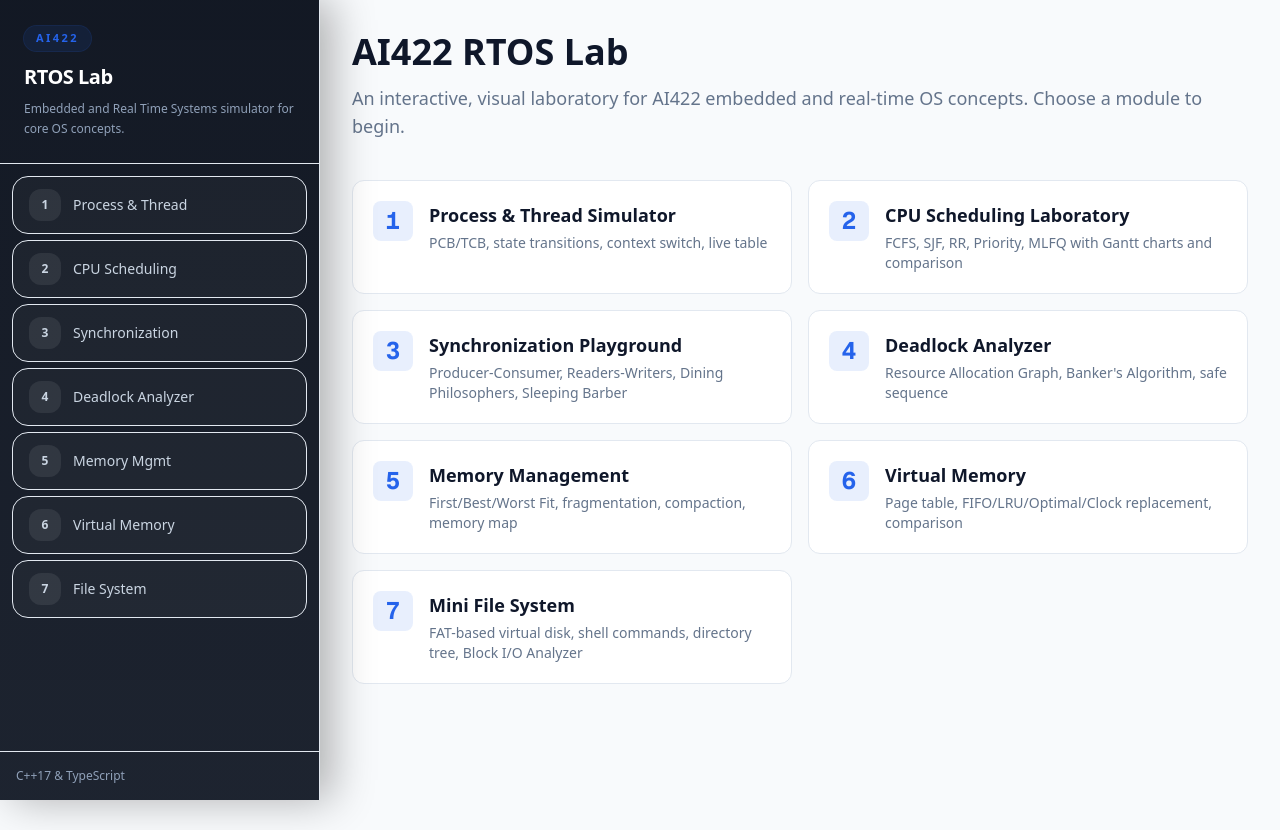
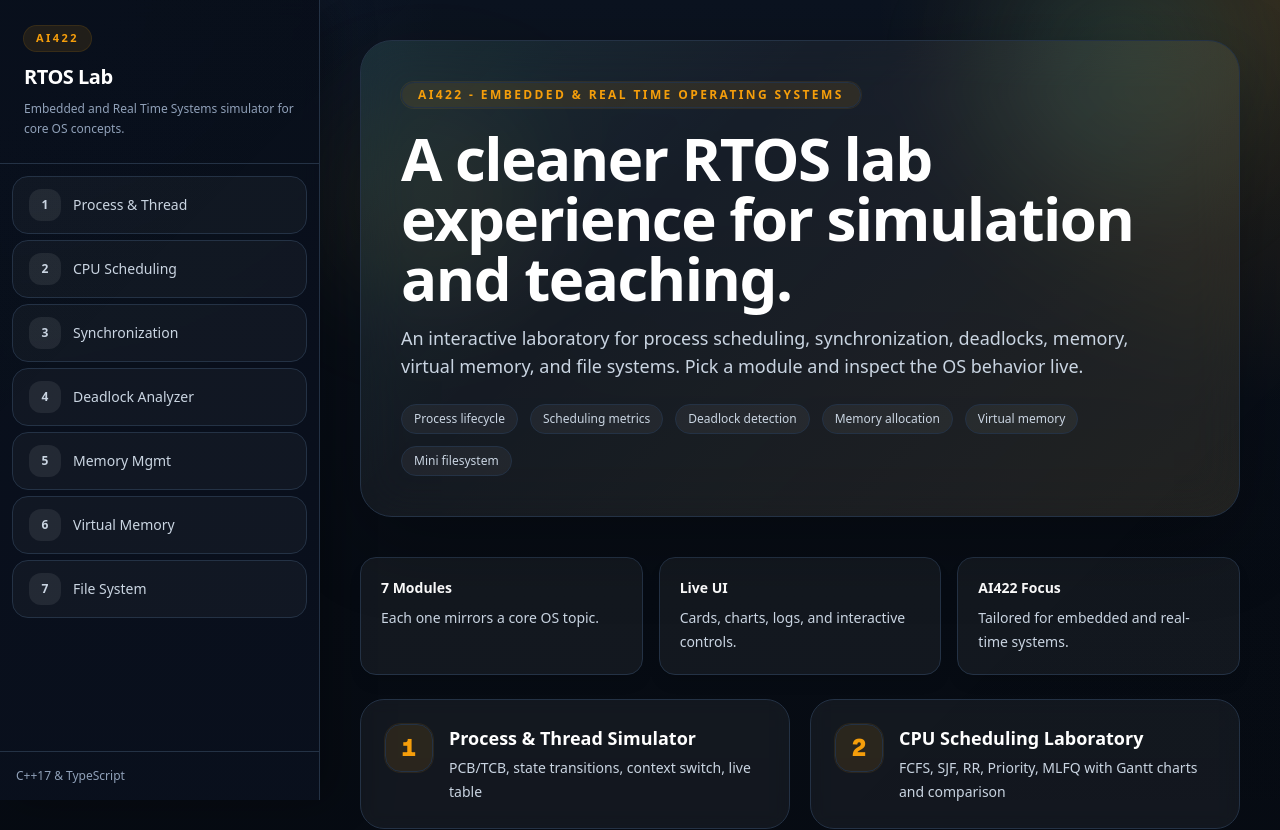
Before and after one commit to Ezatnasef/Mini-Operating-System-Simulator, a Next.js app in the folder web/: page / in a window 1280 px wide. Shown: the top 830 px of the page. Before the commit the page ends 800 px from the top, so only its background shows below. Built offline with nearby package versions, Linux system fonts and the light colour scheme.

Commit message:
Finalize UI theme and headers

```diff
--- a/web/src/app/deadlock/page.tsx
+++ b/web/src/app/deadlock/page.tsx
@@ -1,6 +1,7 @@
 "use client";
 import { useState, useMemo, useCallback } from "react";
 import { BankersInput, BankersResult, bankersSafe, bankersDemo, createRAG, detectCycle, RAGState } from "@/lib/deadlock";
+import ModuleHeader from "@/components/ModuleHeader";
 
 function RAGTab() {
   const [rag, setRag] = useState<RAGState>(createRAG());
@@ -244,8 +245,18 @@ function BankersTab() {
 export default function DeadlockPage() {
   const [tab, setTab] = useState<"rag" | "bankers">("rag");
   return (
-    <div className="p-6 max-w-5xl mx-auto space-y-6">
-      <h1 className="text-3xl font-bold">Deadlock Analyzer</h1>
+    <div className="relative p-6 md:p-8 max-w-7xl mx-auto space-y-6">
+      <ModuleHeader
+        eyebrow="Module 4"
+        title="Deadlock Analyzer"
+        description="Explore resource allocation graphs and Banker's Algorithm with cycle detection, safe sequences, and step-by-step reasoning."
+        chips={[
+          "Cycle detection",
+          "RAG view",
+          "Banker's algorithm",
+          "Safe sequence",
+        ]}
+      />
       <div className="flex gap-1 border-b border-border">
         {[["rag", "Resource Allocation Graph"], ["bankers", "Banker's Algorithm"]] .map(([k, label]) => (
           <button key={k} onClick={() => setTab(k as typeof tab)}
--- a/web/src/app/filesystem/page.tsx
+++ b/web/src/app/filesystem/page.tsx
@@ -3,6 +3,7 @@ import { useState, useRef, useEffect, useCallback } from "react";
 import { MiniFS, FsEntry } from "@/lib/filesystem";
 import { analyzeIO, resolvePosition, OPERATIONS, IOResult, Operation, AnalysisConfig, DEFAULT_CONFIG } from "@/lib/fs-io-cost";
 import { BarChart, Bar, XAxis, YAxis, CartesianGrid, Tooltip, Legend, ResponsiveContainer } from "recharts";
+import ModuleHeader from "@/components/ModuleHeader";
 
 function FileTree({ entry, depth = 0 }: { entry: FsEntry; depth?: number }) {
   const [open, setOpen] = useState(depth < 2);
@@ -232,8 +233,18 @@ export default function FilesystemPage() {
   };
 
   return (
-    <div className="p-6 max-w-5xl mx-auto space-y-4">
-      <h1 className="text-3xl font-bold">Mini File System</h1>
+    <div className="relative p-6 md:p-8 max-w-7xl mx-auto space-y-6">
+      <ModuleHeader
+        eyebrow="Module 7"
+        title="Mini File System"
+        description="Work with a FAT-like virtual disk through a shell-style terminal and compare file operation I/O costs across allocation strategies."
+        chips={[
+          "FAT-like structure",
+          "Shell commands",
+          "Directory tree",
+          "Block I/O analyzer",
+        ]}
+      />
 
       <div className="flex gap-1 border-b border-border">
         <button onClick={() => setTab("terminal")}
--- a/web/src/app/globals.css
+++ b/web/src/app/globals.css
@@ -1,45 +1,23 @@
 @import "tailwindcss";
 
 :root {
-  --background: #f8fafc;
-  --foreground: #0f172a;
-  --card: #ffffff;
-  --card-foreground: #0f172a;
-  --primary: #2563eb;
+  --background: #070c14;
+  --foreground: #e5edf7;
+  --card: #0f1723;
+  --card-foreground: #e5edf7;
+  --primary: #f59e0b;
   --primary-foreground: #ffffff;
-  --secondary: #f1f5f9;
-  --secondary-foreground: #0f172a;
-  --muted: #f1f5f9;
-  --muted-foreground: #64748b;
-  --accent: #f1f5f9;
-  --accent-foreground: #0f172a;
-  --destructive: #ef4444;
-  --border: #e2e8f0;
-  --ring: #2563eb;
-  --success: #22c55e;
+  --secondary: #162130;
+  --secondary-foreground: #e5edf7;
+  --muted: #131d2a;
+  --muted-foreground: #90a0b5;
+  --accent: #1b2b3e;
+  --accent-foreground: #e5edf7;
+  --destructive: #f87171;
+  --border: #243245;
+  --ring: #f59e0b;
+  --success: #4ade80;
   --warning: #f59e0b;
-}
-
-@media (prefers-color-scheme: dark) {
-  :root {
-    --background: #0f172a;
-    --foreground: #f8fafc;
-    --card: #1e293b;
-    --card-foreground: #f8fafc;
-    --primary: #3b82f6;
-    --primary-foreground: #ffffff;
-    --secondary: #1e293b;
-    --secondary-foreground: #f8fafc;
-    --muted: #1e293b;
-    --muted-foreground: #94a3b8;
-    --accent: #1e293b;
-    --accent-foreground: #f8fafc;
-    --destructive: #ef4444;
-    --border: #334155;
-    --ring: #3b82f6;
-    --success: #22c55e;
-    --warning: #f59e0b;
-  }
 }
 
 @theme inline {
@@ -69,8 +47,31 @@
 }
 
 body {
-  background: var(--background);
+  background:
+    radial-gradient(circle at top left, rgba(125, 166, 255, 0.10), transparent 24%),
+    radial-gradient(circle at top right, rgba(245, 158, 11, 0.16), transparent 22%),
+    linear-gradient(180deg, #0b1320 0%, #070c14 45%, #050910 100%);
   color: var(--foreground);
+}
+
+body::before {
+  content: "";
+  position: fixed;
+  inset: 0;
+  pointer-events: none;
+  background-image: linear-gradient(rgba(148, 163, 184, 0.045) 1px, transparent 1px), linear-gradient(90deg, rgba(148, 163, 184, 0.045) 1px, transparent 1px);
+  background-size: 42px 42px;
+  mask-image: linear-gradient(180deg, rgba(0, 0, 0, 0.4), transparent 78%);
+  opacity: 0.18;
+}
+
+body::after {
+  content: "";
+  position: fixed;
+  inset: 0;
+  pointer-events: none;
+  background: linear-gradient(135deg, rgba(255, 255, 255, 0.02), transparent 34%, rgba(255, 255, 255, 0.01));
+  opacity: 0.24;
 }
 
 ::-webkit-scrollbar { width: 6px; height: 6px; }
--- a/web/src/app/layout.tsx
+++ b/web/src/app/layout.tsx
@@ -8,14 +8,14 @@ const geistMono = Geist_Mono({ variable: "--font-geist-mono", subsets: ["latin"]
 
 export const metadata: Metadata = {
   title: "AI422 RTOS Lab",
-  description: "Interactive Operating System Concepts Laboratory",
+  description: "AI422 embedded and real-time operating systems laboratory",
 };
 
 export default function RootLayout({ children }: { children: React.ReactNode }) {
   return (
     <html lang="en">
       <body className={`${geistSans.variable} ${geistMono.variable} antialiased`}>
-        <div className="flex min-h-screen">
+        <div className="flex min-h-screen text-slate-100">
           <Sidebar />
           <main className="flex-1 overflow-auto">{children}</main>
         </div>
--- a/web/src/app/memory/page.tsx
+++ b/web/src/app/memory/page.tsx
@@ -6,6 +6,7 @@ import {
   deallocate, compact, externalFragmentation, totalFree,
   createFragmentedDemo, previewAllocation, AllocResult,
 } from "@/lib/memory";
+import ModuleHeader from "@/components/ModuleHeader";
 
 const COLORS = ["#3b82f6","#ef4444","#22c55e","#f59e0b","#a855f7","#ec4899","#14b8a6","#f97316","#6366f1","#84cc16"];
 const TOTAL = 1024;
@@ -144,8 +145,18 @@ export default function MemoryPage() {
   const freeHoles = blocks.filter(b => b.pid === -1);
 
   return (
-    <div className="p-6 max-w-5xl mx-auto space-y-6">
-      <h1 className="text-3xl font-bold">Memory Management</h1>
+    <div className="relative p-6 md:p-8 max-w-7xl mx-auto space-y-6">
+      <ModuleHeader
+        eyebrow="Module 5"
+        title="Memory Management"
+        description="Simulate first fit, best fit, and worst fit allocation, fragmentation, compaction, and a detailed memory map."
+        chips={[
+          "First / best / worst fit",
+          "Fragmentation",
+          "Compaction",
+          "Memory map",
+        ]}
+      />
 
       <div className="flex flex-wrap gap-3 items-end">
         <label className="space-y-1"><span className="text-xs text-muted-foreground">Size</span>
--- a/web/src/app/page.tsx
+++ b/web/src/app/page.tsx
@@ -12,27 +12,67 @@ const modules = [
 
 export default function Home() {
   return (
-    <div className="p-8 max-w-5xl mx-auto">
-      <div className="mb-10">
-        <h1 className="text-4xl font-bold mb-3">AI422 RTOS Lab</h1>
-        <p className="text-lg text-muted-foreground">
-          An interactive, visual laboratory for AI422 embedded and real-time OS concepts. Choose a module to begin.
-        </p>
+    <div className="relative p-6 md:p-10 max-w-7xl mx-auto">
+      <div className="absolute -top-14 right-10 h-60 w-60 rounded-full bg-teal-300/10 blur-3xl pointer-events-none" />
+      <div className="absolute top-28 left-6 h-44 w-44 rounded-full bg-amber-300/10 blur-3xl pointer-events-none" />
+
+      <div className="mb-10 rounded-[2rem] border border-white/10 bg-white/5 backdrop-blur-xl shadow-[0_24px_80px_rgba(0,0,0,0.28)] p-8 md:p-10 relative overflow-hidden">
+        <div className="absolute inset-0 bg-[linear-gradient(135deg,rgba(45,212,191,0.08),transparent_34%,rgba(251,191,36,0.06))]" />
+        <div className="relative max-w-3xl">
+          <div className="inline-flex items-center rounded-full border border-primary/20 bg-primary/10 px-4 py-1 text-xs font-semibold uppercase tracking-[0.2em] text-primary ring-1 ring-primary/10">
+            AI422 - Embedded & Real Time Operating Systems
+          </div>
+          <h1 className="mt-5 text-4xl md:text-6xl font-black tracking-tight text-white">
+            A cleaner RTOS lab experience for simulation and teaching.
+          </h1>
+          <p className="mt-4 text-base md:text-lg leading-7 text-slate-300">
+            An interactive laboratory for process scheduling, synchronization, deadlocks,
+            memory, virtual memory, and file systems. Pick a module and inspect the OS behavior live.
+          </p>
+          <div className="mt-6 flex flex-wrap gap-3 text-xs text-slate-300">
+            {[
+              "Process lifecycle",
+              "Scheduling metrics",
+              "Deadlock detection",
+              "Memory allocation",
+              "Virtual memory",
+              "Mini filesystem",
+            ].map((item) => (
+              <span key={item} className="rounded-full border border-white/10 bg-white/5 px-3 py-1.5">
+                {item}
+              </span>
+            ))}
+          </div>
+        </div>
       </div>
-      <div className="grid grid-cols-1 md:grid-cols-2 gap-4">
+
+      <div className="grid grid-cols-1 md:grid-cols-3 gap-4 mb-6">
+        {[
+          ["7 Modules", "Each one mirrors a core OS topic."],
+          ["Live UI", "Cards, charts, logs, and interactive controls."],
+          ["AI422 Focus", "Tailored for embedded and real-time systems."],
+        ].map(([title, desc]) => (
+          <div key={title} className="rounded-2xl border border-white/10 bg-white/5 p-5 shadow-lg shadow-black/10">
+            <p className="text-sm font-semibold text-white">{title}</p>
+            <p className="mt-2 text-sm text-slate-300 leading-6">{desc}</p>
+          </div>
+        ))}
+      </div>
+
+      <div className="grid grid-cols-1 md:grid-cols-2 gap-5">
         {modules.map((m) => (
           <Link
             key={m.href}
             href={m.href}
-            className="group block p-5 rounded-xl border border-border bg-card hover:border-primary hover:shadow-lg transition-all"
+            className="group block p-6 rounded-[1.5rem] border border-white/10 bg-white/5 backdrop-blur-sm hover:-translate-y-1 hover:border-primary/30 hover:bg-white/8 hover:shadow-[0_20px_50px_rgba(0,0,0,0.24)] transition-all"
           >
             <div className="flex items-start gap-4">
-              <span className="text-2xl font-bold text-primary font-mono w-10 h-10 flex items-center justify-center rounded-lg bg-primary/10 shrink-0">
+              <span className="text-2xl font-black text-primary font-mono w-12 h-12 flex items-center justify-center rounded-2xl bg-primary/10 shrink-0 border border-primary/15 ring-1 ring-primary/10">
                 {m.num}
               </span>
               <div>
-                <h2 className="font-semibold text-lg group-hover:text-primary transition-colors">{m.title}</h2>
-                <p className="text-sm text-muted-foreground mt-1">{m.desc}</p>
+                <h2 className="font-semibold text-lg text-white group-hover:text-primary transition-colors">{m.title}</h2>
+                <p className="text-sm text-slate-300 mt-1 leading-6">{m.desc}</p>
               </div>
             </div>
           </Link>
--- a/web/src/app/process/page.tsx
+++ b/web/src/app/process/page.tsx
@@ -2,6 +2,7 @@
 import { useState, Fragment } from "react";
 import { ProcessControlBlock, ProcessState, LogEntry } from "@/lib/types";
 import { createProcess, makeThread, transitionProcess, nextPid, nextTid } from "@/lib/process";
+import ModuleHeader from "@/components/ModuleHeader";
 
 const STATE_COLORS: Record<ProcessState, string> = {
   [ProcessState.NEW]: "bg-blue-500",
@@ -81,8 +82,18 @@ export default function ProcessPage() {
   };
 
   return (
-    <div className="p-6 max-w-5xl mx-auto space-y-6">
-      <h1 className="text-3xl font-bold">Process & Thread Simulator</h1>
+    <div className="relative p-6 md:p-8 max-w-7xl mx-auto space-y-6">
+      <ModuleHeader
+        eyebrow="Module 1"
+        title="Process & Thread Simulator"
+        description="Model process states, thread creation, and transitions across a compact control-table and live event log."
+        chips={[
+          "State machine",
+          "Thread budget",
+          "PCB view",
+          "Live logging",
+        ]}
+      />
 
       <div className="flex flex-wrap gap-3 items-end">
         {([["Burst", "burst", 1], ["Priority", "priority", 0], ["Arrival", "arrival", 0], ["Memory", "memory", 1]] as const).map(([label, key, min]) => (
```
